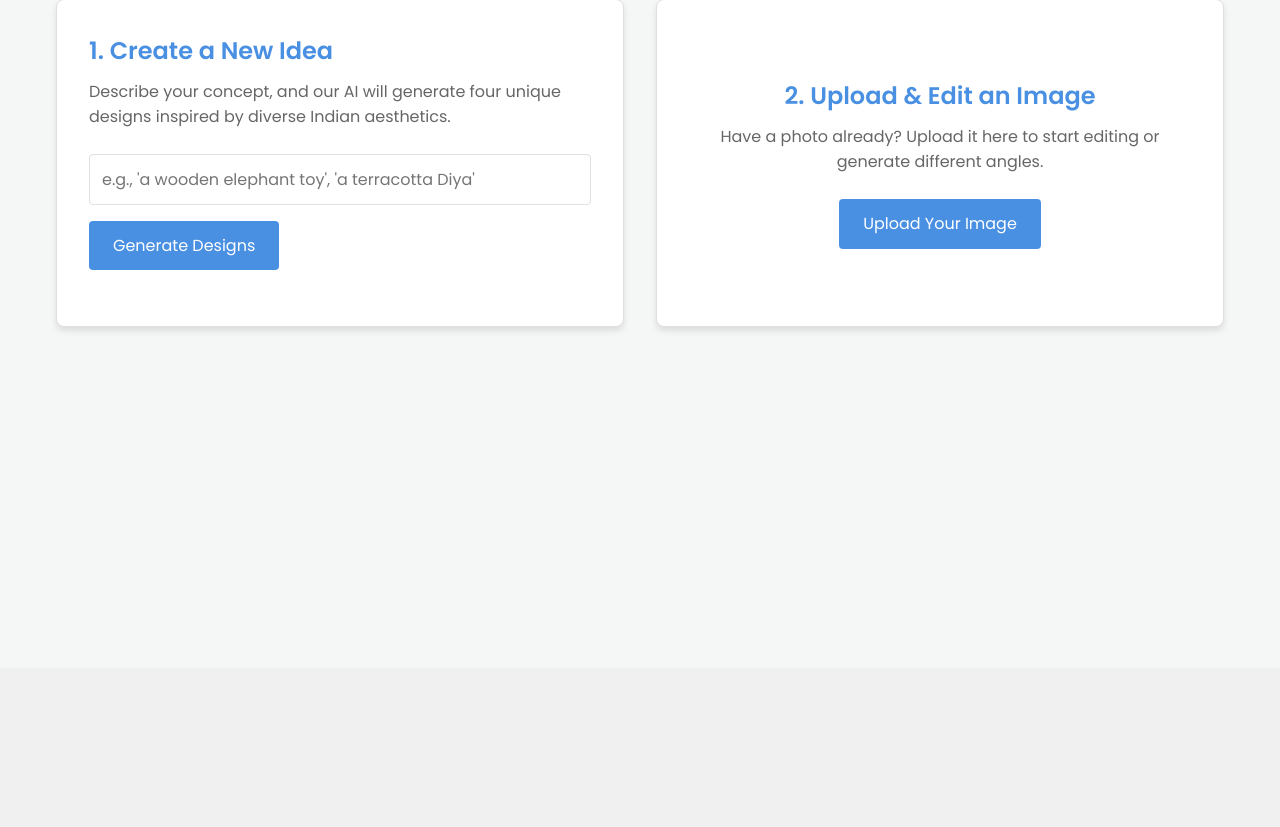
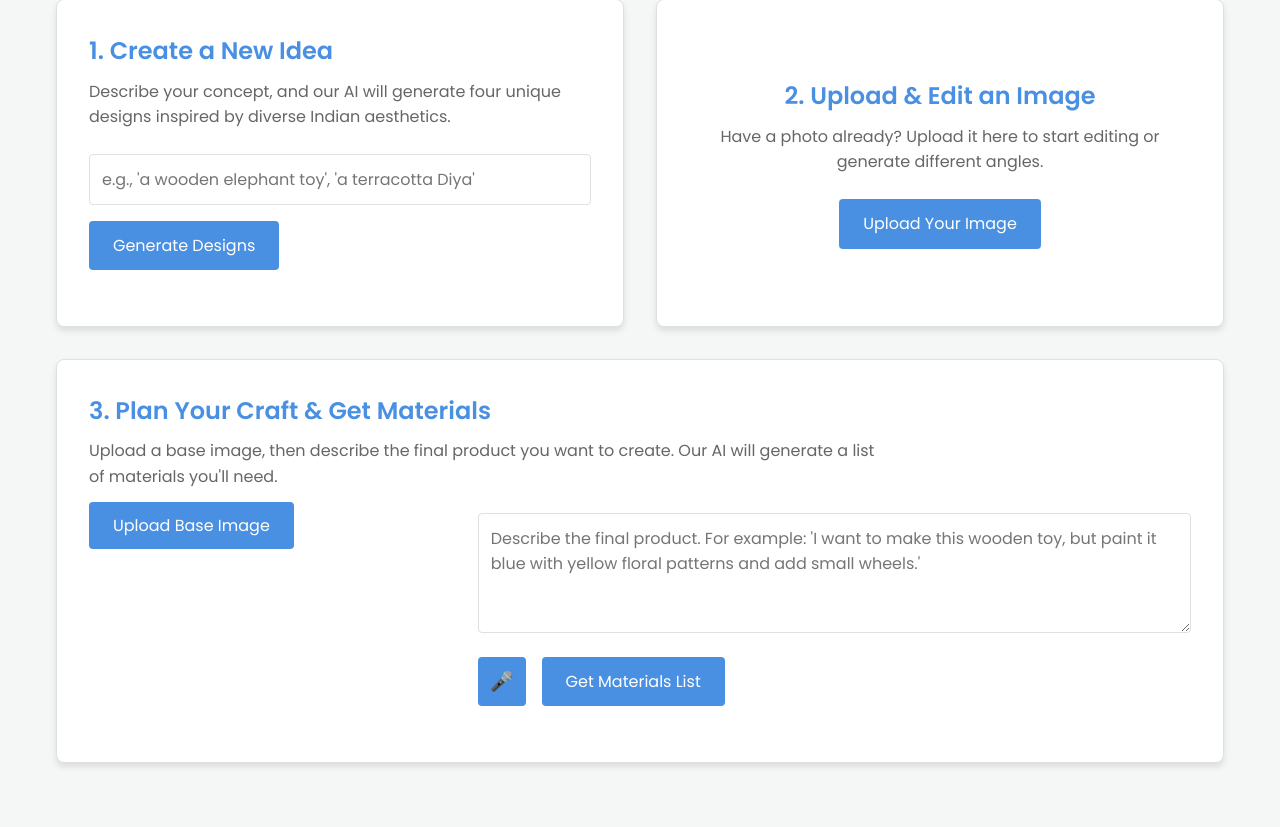
Before and after one commit to AbhinavKumar0000/Karigar-Sarthi, a Flask app: page / in a window 1280 px wide. Shown: the part 132-959 px from the top of the page. Before the commit the page ends 462 px from the top, so only its background shows below. Run offline with Flask 3, Linux system fonts and the light colour scheme.

Commit message:
added material req section with voice and image upload : chnage model name

```diff
--- a/app.py
+++ b/app.py
@@ -6,7 +6,7 @@ from flask import Flask, request, jsonify, render_template
 from google.cloud import firestore
 import vertexai
 from vertexai.preview.vision_models import ImageGenerationModel
-from vertexai.preview.generative_models import GenerativeModel, Part
+from vertexai.generative_models import GenerativeModel, Part
 import google.auth
 
 # --- Configuration & Pre-flight Check ---
@@ -64,7 +64,7 @@ def refine_and_generate_ideas():
         if not user_prompt:
             return jsonify({"error": "No prompt provided"}), 400
 
-        text_model = GenerativeModel("gemini-2.5-pro")
+        text_model = GenerativeModel("gemini-1.5-pro-preview-0409")
         refinement_instruction = (
             f"You are a creative guide for an Indian artisan. The user's idea is: '{user_prompt}'. "
             "Your first task is to ensure the output is always an artisan craft object. If the user's prompt is not a craft (e.g., 'a car'), you must reinterpret it as a theme for a craft (e.g., 'a hand-carved wooden toy car with traditional Indian motifs'). "
@@ -101,7 +101,7 @@ def generate_angles():
 
         image_bytes = base64.b64decode(image_b64)
 
-        vision_model = GenerativeModel("gemini-2.5-pro")
+        vision_model = GenerativeModel("gemini-1.5-pro-preview-0409")
         image_part = Part.from_data(data=image_bytes, mime_type="image/png")
 
         description_prompt = "You are a master artisan. Describe the object in this image with extreme detail for a fellow artisan. Mention the material, exact colors, specific patterns, texture, and overall craft style. Be factual and precise."
@@ -138,14 +138,13 @@ def edit_image():
 
         image_bytes = base64.b64decode(image_b64)
 
-        vision_model = GenerativeModel("gemini-2.5-pro")
+        vision_model = GenerativeModel("gemini-1.5-pro-preview-0409")
         image_part = Part.from_data(data=image_bytes, mime_type="image/png")
 
         description_prompt = "Describe the object in this image in extreme detail for an AI image model. Focus on material, color, patterns, and style. Be factual and precise."
         response = vision_model.generate_content([image_part, description_prompt])
         image_description = response.text
 
-        # FIX: Re-engineered the final prompt to be much more specific and forceful, improving accuracy.
         final_generation_prompt = (
             f"You are an expert photo editor. Your task is to edit an image of an artisan craft object. "
             f"The object is described as: '{image_description}'. "
@@ -164,6 +163,48 @@ def edit_image():
     except Exception as e:
         return jsonify({"error": "Failed to edit image.", "details": f"{type(e).__name__}: {str(e)}"}), 500
 
+@app.route('/get-materials-all-langs', methods=['POST'])
+def get_materials_all_langs():
+    try:
+        data = request.get_json()
+        image_b64 = data.get('image_data')
+        user_description = data.get('description')
+
+        if not all([image_b64, user_description]):
+            return jsonify({"error": "Missing image data or description"}), 400
+
+        image_bytes = base64.b64decode(image_b64)
+        image_part = Part.from_data(data=image_bytes, mime_type="image/png")
+
+        model = GenerativeModel("gemini-2.5-pro")
+
+        # Step 1: Generate the list in English first for a reliable structure
+        en_prompt = f"""
+            You are an expert artisan. Analyze the image and the user's description to generate a list of raw materials needed.
+            User's goal: "{user_description}"
+            Return ONLY a valid JSON array of objects with "material", "quantity", and "reason" keys in English.
+        """
+        en_response = model.generate_content([image_part, en_prompt])
+        en_json_string = extract_json_from_response(en_response.text)
+        en_materials_list = json.loads(en_json_string)
+
+        # Step 2: Translate the English list to Hindi
+        hi_prompt = f"""
+            You are an expert translator. Translate the 'material' and 'reason' values in the following JSON from English to Hindi.
+            Do not translate the 'quantity' value. Return ONLY the translated valid JSON array.
+            Original JSON: {json.dumps(en_materials_list)}
+        """
+        hi_response = model.generate_content(hi_prompt)
+        hi_json_string = extract_json_from_response(hi_response.text)
+        hi_materials_list = json.loads(hi_json_string)
+
+        # Step 3: Return both lists in a single response object
+        return jsonify({"materials": { "en": en_materials_list, "hi": hi_materials_list }})
+
+    except Exception as e:
+        return jsonify({"error": "Failed to generate materials lists.", "details": f"{type(e).__name__}: {str(e)}"}), 500
+
+
 # --- Main Execution ---
 if __name__ == '__main__':
     app.run(host='0.0.0.0', port=8080, debug=True)
--- a/static/css/style.css
+++ b/static/css/style.css
@@ -313,6 +313,77 @@ button:hover, .upload-btn:hover {
     }
 }
 
+/* --- New Styles for Material Estimator --- */
+.material-workflow-container {
+    display: grid;
+    grid-template-columns: 1fr 2fr;
+    gap: 2rem;
+    align-items: flex-start;
+}
+
+.material-upload-area .selected-image-container {
+    margin-top: 1rem;
+}
+
+#material-description-input {
+    width: 100%;
+    min-height: 120px;
+    padding: 0.75rem;
+    border: 1px solid var(--border-color);
+    border-radius: 4px;
+    font-size: 1rem;
+    font-family: 'Poppins', sans-serif;
+    resize: vertical;
+}
+
+.material-description-area #material-form {
+    display: block;
+}
+
+.material-description-area .form-controls {
+    display: flex;
+    gap: 1rem;
+    margin-top: 1rem;
+}
+
+#voice-input-btn {
+    padding: 0.75rem;
+    font-size: 1.2rem;
+    line-height: 1;
+    flex-shrink: 0;
+}
+
+#material-results-container {
+    margin-top: 2rem;
+    padding: 1.5rem;
+    background-color: #f8f9fa;
+    border-radius: 4px;
+    border: 1px solid var(--border-color);
+}
+
+.materials-list {
+    list-style-type: none;
+    padding-left: 0;
+}
+
+.materials-list li {
+    padding: 1rem;
+    border-bottom: 1px solid var(--border-color);
+}
+
+.materials-list li:last-child {
+    border-bottom: none;
+}
+
+.materials-list strong {
+    color: var(--primary-color);
+}
+
+.materials-list em {
+    color: #666;
+    font-size: 0.9rem;
+}
+
 @media (max-width: 768px) {
     header {
         flex-direction: column;
@@ -324,4 +395,7 @@ button:hover, .upload-btn:hover {
     .edit-controls {
         flex-direction: column;
     }
+    .material-workflow-container {
+        grid-template-columns: 1fr;
+    }
 }
--- a/static/js/script.js
+++ b/static/js/script.js
@@ -21,7 +21,13 @@ document.addEventListener('DOMContentLoaded', () => {
             edit_title: "Edit Your Design",
             edit_desc: "Refine your image. Describe the changes you want to make to the selected photo.",
             edit_placeholder: "e.g., 'make the background blue', 'add gold patterns'",
-            edit_button: "Apply Edit"
+            edit_button: "Apply Edit",
+            material_title: "3. Plan Your Craft & Get Materials",
+            material_desc: "Upload a base image, then describe the final product you want to create. Our AI will generate a list of materials you'll need.",
+            material_upload_button: "Upload Base Image",
+            material_placeholder: "Describe the final product. For example: 'I want to make this wooden toy, but paint it blue with yellow floral patterns and add small wheels.'",
+            material_button: "Get Materials List",
+            material_results_title: "Suggested Materials",
         },
         hi: {
             main_title: "कारीगर-सारथी",
@@ -43,7 +49,13 @@ document.addEventListener('DOMContentLoaded', () => {
             edit_title: "अपना डिज़ाइन संपादित करें",
             edit_desc: "अपनी छवि को परिष्कृत करें। चयनित फ़ोटो में आप जो परिवर्तन करना चाहते हैं, उनका वर्णन करें।",
             edit_placeholder: "उदा., 'पृष्ठभूमि को नीला बनाएं', 'सुनहरे पैटर्न जोड़ें'",
-            edit_button: "संपादन लागू करें"
+            edit_button: "संपादन लागू करें",
+            material_title: "३. अपनी कला की योजना बनाएं और सामग्री प्राप्त करें",
+            material_desc: "एक आधार छवि अपलोड करें, फिर आप जो अंतिम उत्पाद बनाना चाहते हैं उसका वर्णन करें। हमारा एआई आपकी ज़रूरत की सामग्रियों की एक सूची तैयार करेगा।",
+            material_upload_button: "आधार छवि अपलोड करें",
+            material_placeholder: "अंतिम उत्पाद का वर्णन करें। उदाहरण के लिए: 'मैं यह लकड़ी का खिलौना बनाना चाहता हूं, लेकिन इसे पीले फूलों के पैटर्न से नीले रंग में रंगना और छोटे पहिये जोड़ना चाहता हूं।'",
+            material_button: "सामग्री सूची प्राप्त करें",
+            material_results_title: "सुझाई गई सामग्रियां",
         }
     };
 
@@ -66,9 +78,21 @@ document.addEventListener('DOMContentLoaded', () => {
     const editGallery = document.getElementById('edit-gallery');
     const tipsLoader = document.getElementById('tips-loader');
     const tipText = document.getElementById('tip-text');
+    const materialImageInput = document.getElementById('material-image-input');
+    const materialImagePreview = document.getElementById('material-image-preview');
+    const materialImagePreviewContainer = document.getElementById('material-image-preview-container');
+    const materialForm = document.getElementById('material-form');
+    const materialDescriptionInput = document.getElementById('material-description-input');
+    const voiceInputBtn = document.getElementById('voice-input-btn');
+    const materialResultsContainer = document.getElementById('material-results-container');
+    const materialResultsList = document.getElementById('material-results-list');
+
 
     // --- State Management ---
     let tipInterval;
+    let materialImageB64 = null;
+    let materialsCache = { en: null, hi: null }; // Cache for material list translations
+    let isMaterialRequestActive = false; // Flag to track if a material list is displayed
 
     // --- Tips for Artisans ---
     const artisanTips = {
@@ -114,6 +138,11 @@ document.addEventListener('DOMContentLoaded', () => {
         });
         localStorage.setItem('language', lang);
         document.documentElement.lang = lang;
+
+        // If a material list has been generated and is cached, simply display the correct version.
+        if (isMaterialRequestActive && materialsCache[lang]) {
+            displayMaterials(materialsCache[lang]);
+        }
     };
 
     languageSwitch.addEventListener('change', (e) => {
@@ -221,6 +250,105 @@ document.addEventListener('DOMContentLoaded', () => {
         reader.readAsDataURL(file);
     });
 
+    // --- New Feature: Material Estimator ---
+
+    // Handle image upload for the new section
+    materialImageInput.addEventListener('change', (e) => {
+        const file = e.target.files[0];
+        if (!file) return;
+        const reader = new FileReader();
+        reader.onloadend = () => {
+            const base64StringWithData = reader.result;
+            materialImageB64 = base64StringWithData.replace('data:', '').replace(/^.+,/, '');
+            materialImagePreview.src = base64StringWithData;
+            materialImagePreviewContainer.classList.remove('hidden');
+        };
+        reader.readAsDataURL(file);
+    });
+
+    // Handle Voice Input using the Web Speech API
+    const SpeechRecognition = window.SpeechRecognition || window.webkitSpeechRecognition;
+    if (SpeechRecognition) {
+        const recognition = new SpeechRecognition();
+        recognition.continuous = false;
+        recognition.lang = localStorage.getItem('language') === 'hi' ? 'hi-IN' : 'en-US';
+
+        voiceInputBtn.addEventListener('click', () => {
+            voiceInputBtn.textContent = '🎙️'; // Listening indicator
+            recognition.start();
+        });
+
+        recognition.onresult = (event) => {
+            const currentTranscript = event.results[0][0].transcript;
+            materialDescriptionInput.value += currentTranscript + ' ';
+        };
+
+        recognition.onerror = (event) => {
+            console.error('Speech recognition error:', event.error);
+            voiceInputBtn.textContent = '🎤'; // Reset on error
+        };
+
+        recognition.onend = () => {
+            voiceInputBtn.textContent = '🎤'; // Reset when done
+        };
+
+        // Update recognition language when site language changes
+        languageSwitch.addEventListener('change', (e) => {
+            recognition.lang = e.target.checked ? 'hi-IN' : 'en-US';
+        });
+
+    } else {
+        voiceInputBtn.classList.add('hidden'); // Hide button if API not supported
+    }
+
+    // Handle form submission to get materials
+    materialForm.addEventListener('submit', async (e) => {
+        e.preventDefault();
+        if (!materialImageB64 || !materialDescriptionInput.value) {
+            alert('Please upload an image and provide a description.');
+            return;
+        }
+
+        const lang = localStorage.getItem('language') || 'en';
+
+        const body = {
+            image_data: materialImageB64,
+            description: materialDescriptionInput.value,
+        };
+
+        // This is now a request for both language versions
+        const data = await performApiCall('/get-materials-all-langs', body, materialResultsList);
+
+        if (data && data.materials) {
+            // Cache both results from the single API call
+            materialsCache.en = data.materials.en;
+            materialsCache.hi = data.materials.hi;
+            isMaterialRequestActive = true;
+
+            // Display the list for the currently selected language
+            displayMaterials(materialsCache[lang]);
+        }
+    });
+
+    // Function to display the materials list
+    const displayMaterials = (materials) => {
+        materialResultsList.innerHTML = ''; // Clear previous results
+        if (!materials || materials.length === 0) {
+            materialResultsList.innerHTML = '<p>Could not determine materials. Please try a more descriptive prompt.</p>';
+            return;
+        }
+
+        const ul = document.createElement('ul');
+        ul.className = 'materials-list';
+        materials.forEach(item => {
+            const li = document.createElement('li');
+            li.innerHTML = `<strong>${item.material}</strong> (Qty: ${item.quantity})<br><em>${item.reason}</em>`;
+            ul.appendChild(li);
+        });
+        materialResultsList.appendChild(ul);
+        materialResultsContainer.classList.remove('hidden');
+    };
+
     // --- UI Helper Functions ---
     const displayImages = (images, galleryElement, allowSelection) => {
         galleryElement.innerHTML = '';
--- a/templates/index.html
+++ b/templates/index.html
@@ -26,7 +26,7 @@
     </header>
 
     <main class="container">
-        <!-- User's starting choice -->
+        <!-- User's starting choices -->
         <div class="start-choice-container">
             <!-- Section for creating a new idea -->
             <section id="idea-section" class="workflow-section">
@@ -46,6 +46,41 @@
                 <input type="file" id="upload-image-input" accept="image/*" class="hidden">
             </section>
         </div>
+
+        <!-- New Material Estimator Section -->
+        <section id="material-estimator-section" class="workflow-section">
+            <h2 data-key="material_title">3. Plan Your Craft & Get Materials</h2>
+            <p class="description" data-key="material_desc">Upload a base image, then describe the final product you want to create. Our AI will generate a list of materials you'll need.</p>
+
+            <div class="material-workflow-container">
+                <!-- Step 1: Upload -->
+                <div class="material-upload-area">
+                    <label for="material-image-input" class="upload-btn" data-key="material_upload_button">Upload Base Image</label>
+                    <input type="file" id="material-image-input" accept="image/*" class="hidden">
+                    <div class="selected-image-container hidden" id="material-image-preview-container">
+                        <img id="material-image-preview" src="" alt="Image for Material Estimation">
+                    </div>
+                </div>
+
+                <!-- Step 2: Describe -->
+                <div class="material-description-area">
+                    <form id="material-form">
+                        <textarea id="material-description-input" data-key-placeholder="material_placeholder" placeholder="Describe the final product. For example: 'I want to make this wooden toy, but paint it blue with yellow floral patterns and add small wheels.'" required></textarea>
+                        <div class="form-controls">
+                            <button type="button" id="voice-input-btn" title="Use Voice Input">🎤</button>
+                            <button type="submit" data-key="material_button">Get Materials List</button>
+                        </div>
+                    </form>
+                </div>
+            </div>
+
+            <!-- Step 3: Results -->
+            <div id="material-results-container" class="hidden">
+                <h3 data-key="material_results_title">Suggested Materials</h3>
+                <div id="material-results-list"></div>
+            </div>
+        </section>
+
 
         <!-- Galleries and subsequent steps appear here -->
         <div id="results-container">
```
